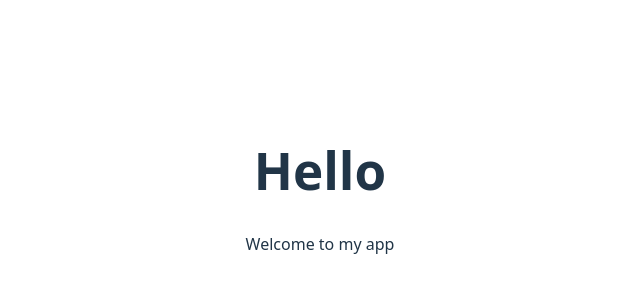
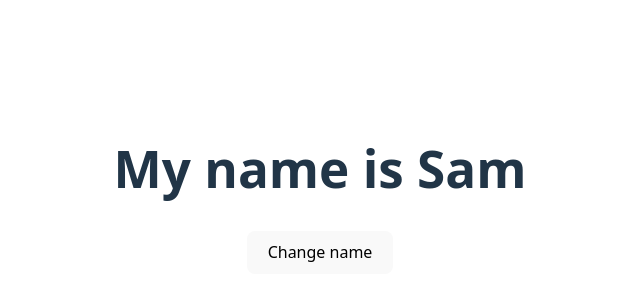
Before and after one commit to samndambuki/React-Interview-Questions, a React (Vite) app: page / in a window 1280 px wide. Shown: the part 210-510 px from the top of the page, without its empty margins (320-960 px from the left). Built offline with nearby package versions, Linux system fonts and the light colour scheme.

Commit message:
worked on reconciliation

```diff
--- a/src/App.jsx
+++ b/src/App.jsx
@@ -17,6 +17,7 @@ import MemoExample from "./MemoExample";
 import ChangeColor from "./ChangeColor";
 import Dashboard from "./Dashboard";
 import MyComponent from "./MyComponent";
+import Reconciliation from "./Reconciliation";
 
 function App() {
   // const [showComponent, setShowComponent] = useState(true);
@@ -55,7 +56,8 @@ function App() {
         {/* <Parent /> */}
         {/* <ChangeColor /> */}
         {/* <Dashboard /> */}
-        <MyComponent />
+        {/* <MyComponent /> */}
+        <Reconciliation />
       </div>
     </>
   );
--- /dev/null
+++ b/src/Reconciliation.jsx
@@ -0,0 +1,18 @@
+//when i click changeName
+//the entire div is not rerendered
+//it only changes the name
+//button and div remain the same
+
+import { useState } from "react";
+
+const Reconciliation = () => {
+  const [name, setName] = useState("Sam");
+  return (
+    <>
+      <h1>My name is {name}</h1>
+      <button onClick={() => setName("John")}>Change name</button>
+    </>
+  );
+};
+
+export default Reconciliation;
```
